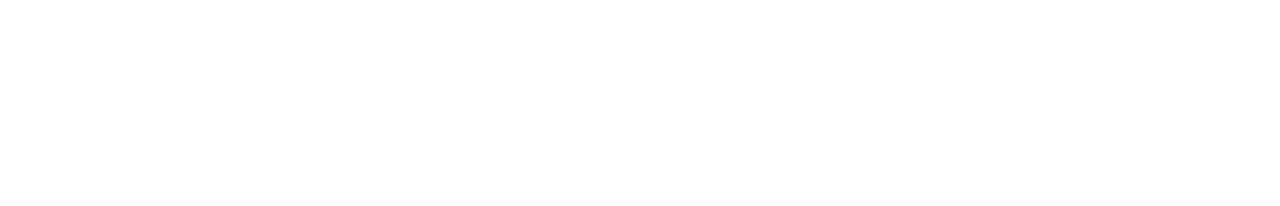
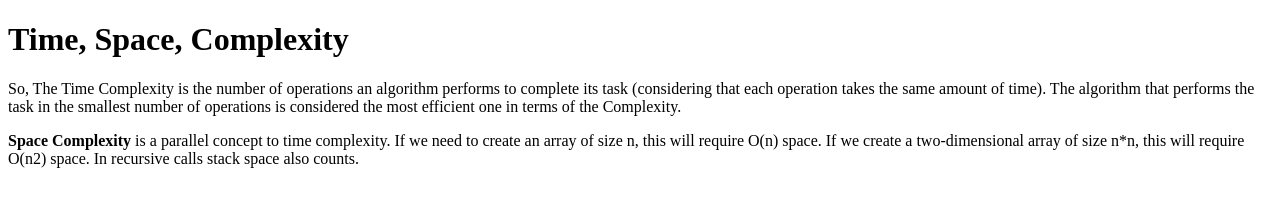
Before and after one commit to acciojob/time-and-space-complexity-Pratiksha0321, a website: page main.html in a window 1280 px wide. Drawn offline with Linux system fonts and the light colour scheme.

Commit message:
created a submission

```diff
--- a/main.html
+++ b/main.html
@@ -8,7 +8,10 @@
 
 <body>
 	<!-- the entire body must be written by student -->
-    <script type="text/javascript" src="./script.js">
+	<h1>Time, Space, Complexity</h1>
+	<p>So, The Time Complexity is the number of operations an algorithm performs to complete its task (considering that each operation takes the same amount of time). The algorithm that performs the task in the smallest number of operations is considered the most efficient one in terms of the Complexity.</p>
+   <p><b>Space Complexity</b> is a parallel concept to time complexity. If we need to create an array of size n, this will require O(n) space. If we create a two-dimensional array of size n*n, this will require O(n2) space. In recursive calls stack space also counts.</p>
+	<script type="text/javascript" src="./script.js">
 </script>
 
 </body>
```
